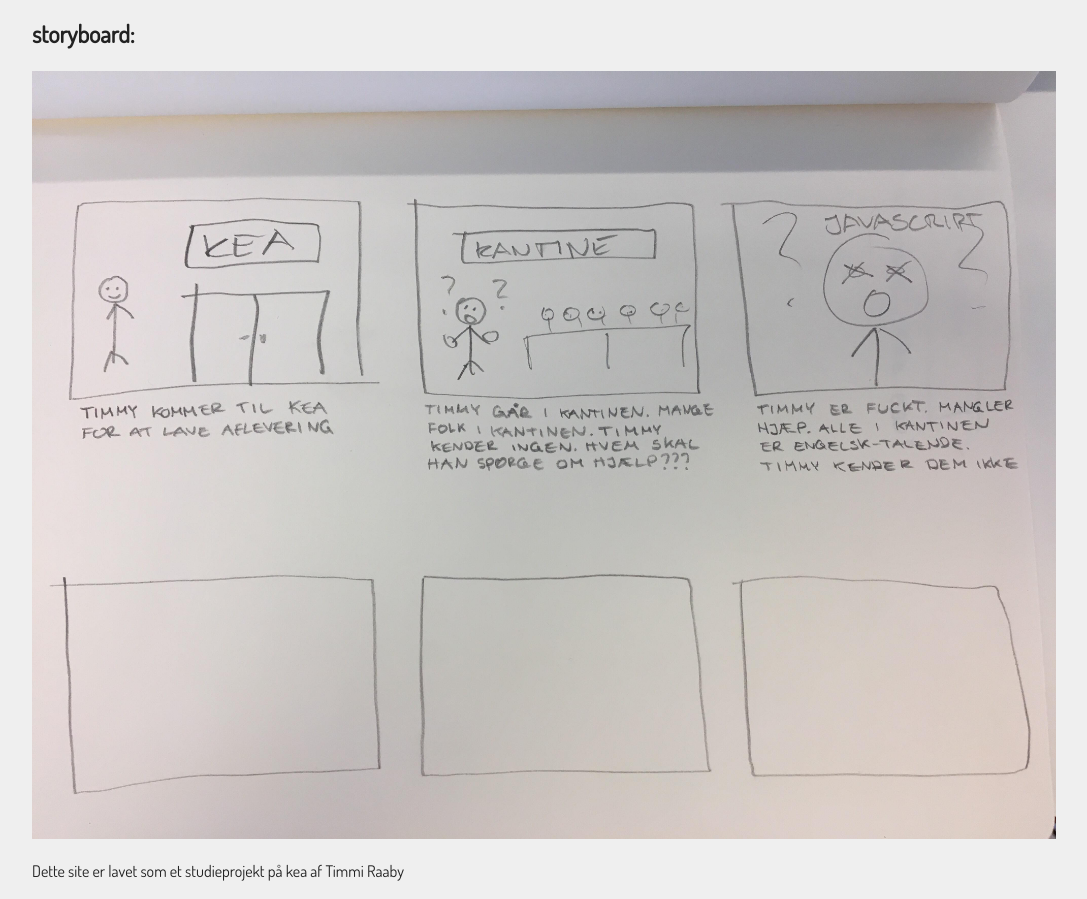
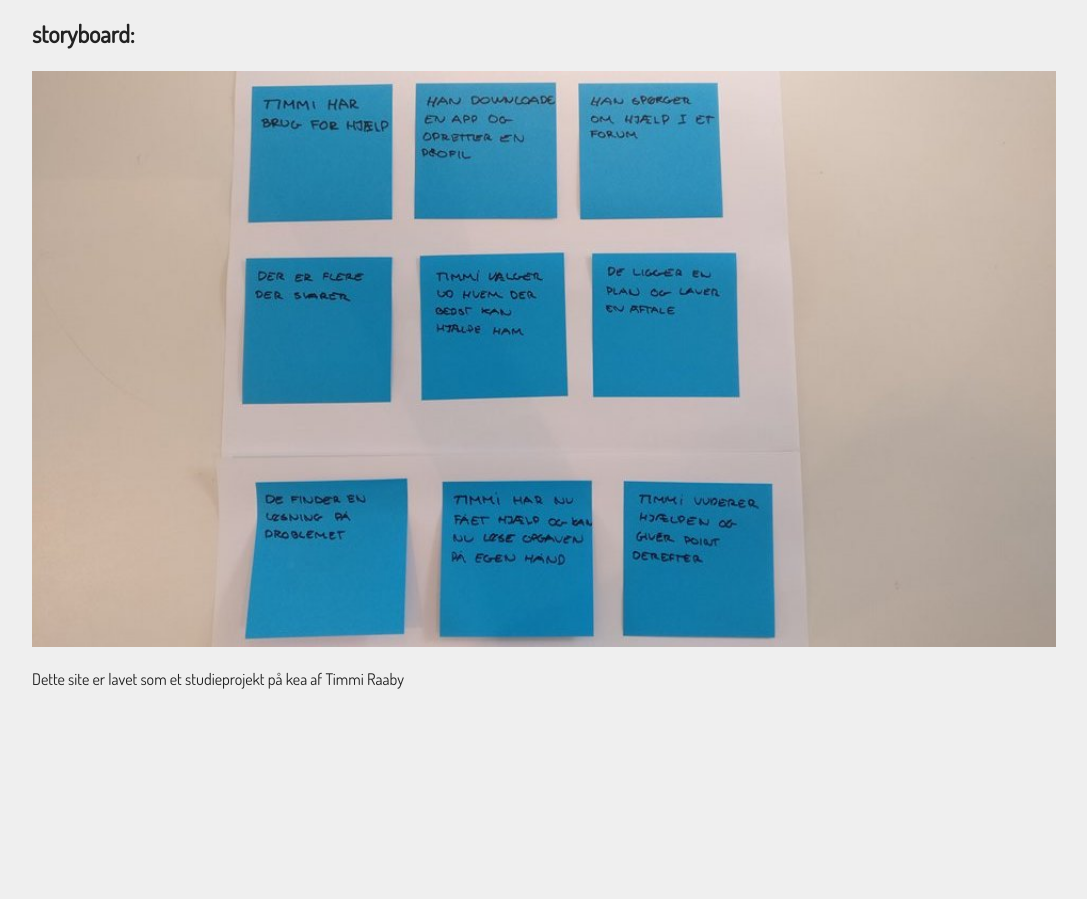
Before and after one commit to timm0206/UX, a plain HTML site: page keaapp.html in a window 1280 px wide. Shown: the part 1251-2150 px from the top of the page, without its empty margins (8-1095 px from the left). After the commit the page ends 1958 px from the top, so only its background shows below. Drawn offline with Linux system fonts and the light colour scheme; files whose address does not match are found by name.

Commit message:
Storyboard

```diff
--- a/keaapp.html
+++ b/keaapp.html
@@ -75,7 +75,7 @@
     <img id="personas" src="32482882_10214529739670341_7993542876455763968_n.png" alt="Personas">
 
     <h2>storyboard:</h2>
-    <img id="storyboard" src="32546939_10214529788791569_4346793279086395392_n.jpg" alt="">
+    <img id="storyboard" src="32489683_10210115929648897_9128155639854399488_n.jpg" alt="">
     <script src="main.js"></script>
 </body>
 <footer>
```
Also changed, not shown: 32489683_10210115929648897_9128155639854399488_n.jpg (added).
